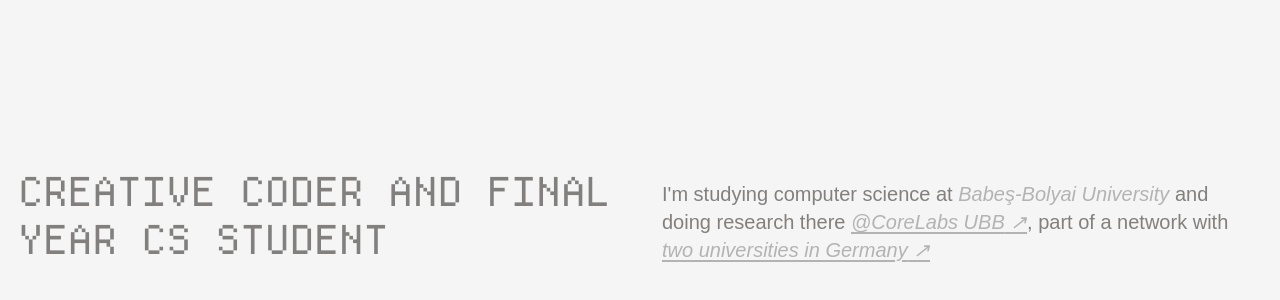
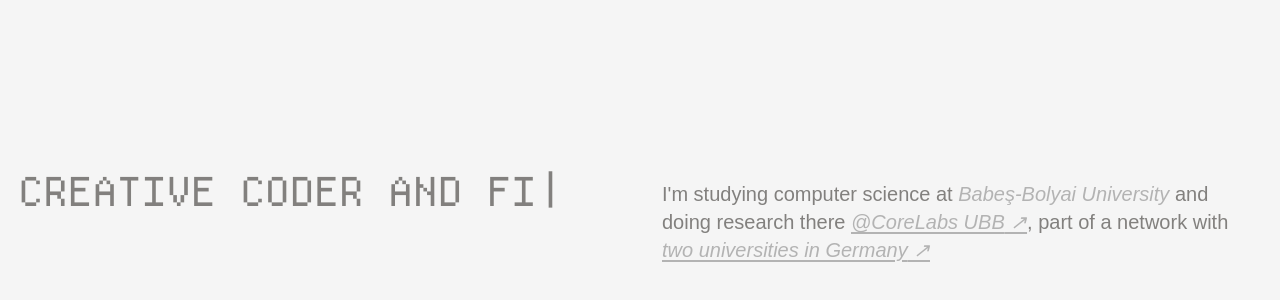
Before and after one commit to viragdiana/personal-website, a Next.js app: page / in a window 1280 px wide. Shown: the part 52-352 px from the top of the page. Built offline with nearby package versions, Linux system fonts and the light colour scheme; a web font is replaced by a local one.

Commit message:
sooo after changing this effect 'effects' about 20 times at least, here is the final vs, thre's a cursor now for h1, it was 'wobbly' meaning it blinked out of step as i found out. so now a new span is created for each letter and i have it blink at the beginning and end too

```diff
--- a/app/globals.css
+++ b/app/globals.css
@@ -122,6 +122,18 @@ body {
   flex: 1;                    /* each column takes half the width */
 }
 
+.cursor {
+  position: relative;
+}
+
+.cursor::after {
+  content: "|";
+  position: absolute;
+  left: 2px;
+  top: 0;
+  animation: blink 1s steps(1) infinite;
+}
+
 @media (max-width: 810px) {
   .project-title { font-size: 24px; }
   .headline {
@@ -145,6 +157,10 @@ body {
 
 }
 
+@keyframes blink {
+  50% { opacity: 0; }
+}
+
 @keyframes pop {
   0% {
     transform: scale(0);
--- a/app/page.tsx
+++ b/app/page.tsx
@@ -1,9 +1,12 @@
 import Names from "./clientcomponent"
+import Typewriter from "./typewriter";
 export default function Home() {
   return (
     <main className="page">
       <section className="two-col">
-        <h1 className="headline">Creative coder and final year cs student</h1>
+        <h1 className="headline typewriter">
+          <Typewriter text="Creative coder and final year cs student"/>
+        </h1>
         <h2 className="intro">
           I'm studying computer science at <em>Babeş-Bolyai University</em> and doing research there{" "}
           <em>
--- /dev/null
+++ b/app/typewriter.tsx
@@ -0,0 +1,80 @@
+"use client";
+
+import { useEffect, useState } from "react";
+
+type Props = {
+  text: string;
+  speed?: number; // milliseconds per letter
+  cursorTime?: number;
+  startDelay?: number;
+};
+
+export default function Typewriter({ text, speed = 120, cursorTime = 3000, startDelay = 3000, }: Props) {
+  const [count, setCount] = useState(0);
+  const [cursorHidden, setCursorHidden] = useState(false);
+  const isTyping = count < text.length;
+
+
+
+  useEffect(
+    function typeNextLetter() {
+      if (count >= text.length) return;
+
+      function addLetter() {
+        const reduced = window.matchMedia(
+          "(prefers-reduced-motion: reduce)"
+        ).matches;
+        setCount(reduced ? text.length : count + 1);
+      }
+      let wait = speed;
+
+      if (count === 0) {
+        wait = startDelay;
+      }
+
+      const id = setTimeout(addLetter, wait);
+
+      function stopTimer() {
+        clearTimeout(id);
+      }
+
+      return stopTimer;
+    },
+    [count, text, speed, startDelay]
+  );
+
+    useEffect(
+    function hideCursorLater() {
+      if (isTyping) return;
+
+      function hide() {
+        setCursorHidden(true);
+      }
+
+      const id = setTimeout(hide, cursorTime);
+
+      function stopTimer() {
+        clearTimeout(id);
+      }
+
+      return stopTimer;
+    },
+    [isTyping, cursorTime]
+  );
+
+    let cursor = null;
+
+  if (isTyping || !cursorHidden) {
+    cursor = <span className="cursor" key={count}/>;
+  }
+  return (
+    <>
+      <span className="sr-only">{text}</span>
+      <span aria-hidden="true">
+        {text.slice(0, count)}
+        {cursor}
+        <span className="invisible">{text.slice(count)}</span>
+      </span>
+    </>
+  );
+}
```
